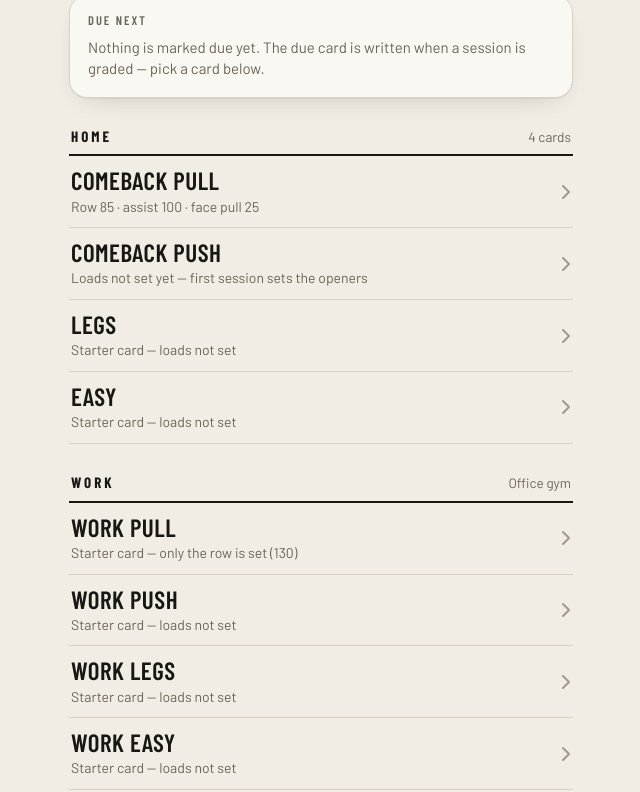
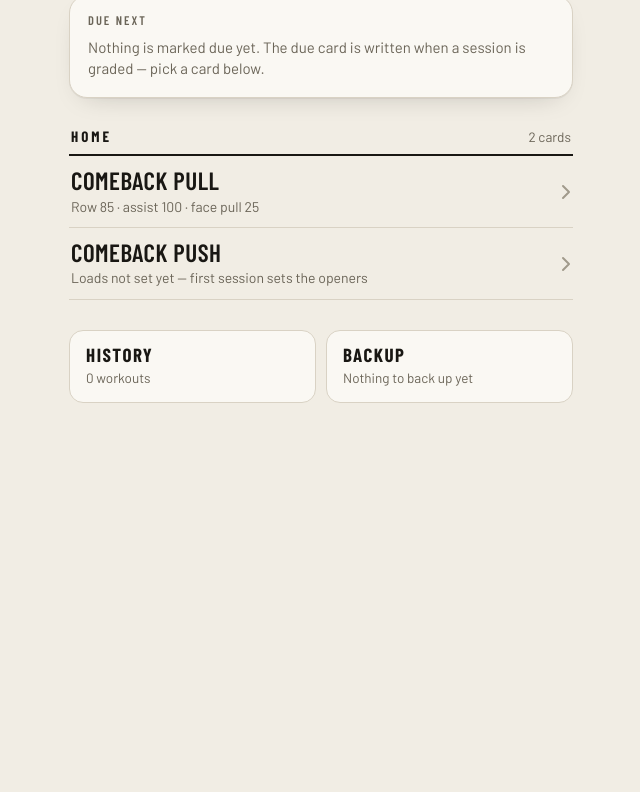
Before and after one commit to Xbloooooo/gym, a plain HTML site: page index.html in a window 1280 px wide. Shown: the part 85-877 px from the top of the page, without its empty margins (319-959 px from the left). After the commit the page ends 800 px from the top, so only its background shows below. Drawn offline with Linux system fonts and the light colour scheme.

Commit message:
Drop the placeholder cards; start with Comeback Pull and Push (v2026.11.17-4)

```diff
--- a/index.html
+++ b/index.html
@@ -205,7 +205,7 @@ input[type=file]{display:none}
    defaultWeight / defaultReps / target / note, the routine blurb,
    and TARGETS below.
    ===================================================================== */
-const VERSION = "2026.11.17-3";
+const VERSION = "2026.11.17-4";
 
 // Home targets card. A label written when a session is graded, not computed.
 const TARGETS = {
@@ -222,9 +222,9 @@ const LANES = [
   { key: "daypass", label: "Day-pass", venue: "Unity",       prefix: "unity_" }
 ];
 
-/* STARTER CARDS, except where a card is marked real. Starter exercise names are placeholders with loads unset —
-   replace with the real cards. Warm-ups are first and never optional.
-   Rests: main row/press 120 · assisted pull-up 150 · face pull / rear delt 90
+/* Cards. Only the two real ones for now; a lane shows up on the home screen once it has a card.
+   Ids still to come: legs, easy (home) · work_pull, work_push, work_legs, work_easy · unity_pull, unity_push.
+   Rests that have worked: main row/press 120 · assisted pull-up 150 · face pull / rear delt 90
    · arms 75 · easy finisher 60. */
 const ROUTINES = [
   // Real card: Hevy routine "Comeback Pull" (hevy.com/routine/Sw3uOnimAp7), copied 17 Nov. No warm-up row in the source.
@@ -259,61 +259,6 @@ const ROUTINES = [
     { name: "Barbell bench press", sets: 2, repTarget: "12", log: "bar", defaultReps: "12", cue: "Stretch · slow eccentric." },
     { name: "Push-up", sets: 2, rest: 60, log: "bodyweight", note: "Mechanical drop OK." }
   ]},
-  { id: "legs", name: "Legs", blurb: "Starter card — loads not set", exercises: [
-    { name: "Bodyweight squat (warm-up)", sets: 2, repTarget: "12", rest: 60, log: "bodyweight" },
-    { name: "Goblet squat", sets: 3, repTarget: "8-12", rest: 120, log: "kb" },
-    { name: "Romanian deadlift", sets: 3, repTarget: "8-12", rest: 120, log: "db" },
-    { name: "Split squat", sets: 3, repTarget: "8-10", rest: 90, log: "db" },
-    { name: "Calf raise", sets: 3, repTarget: "12-15", rest: 60, log: "bodyweight" }
-  ]},
-  { id: "easy", name: "Easy", blurb: "Starter card — loads not set", exercises: [
-    { name: "Walk", sets: 1, repTarget: "20 min", rest: 60, log: "bodyweight" },
-    { name: "Dead hang", sets: 2, repTarget: "30 s", rest: 60, log: "bodyweight" },
-    { name: "Plank", sets: 2, repTarget: "45 s", rest: 60, log: "bodyweight" }
-  ]},
-
-  { id: "work_pull", name: "Work Pull", blurb: "Starter card — only the row is set (130)", exercises: [
-    { name: "Seated row (warm-up)", sets: 1, repTarget: "12", rest: 60, log: "cable" },
-    { name: "Seated row", sets: 3, repTarget: "10-12", rest: 120, target: "130", log: "cable", defaultWeight: 130, defaultReps: "12" },
-    { name: "Assisted pull-up", sets: 3, repTarget: "6-10", rest: 150, log: "assist" },
-    { name: "Face pull", sets: 3, repTarget: "12-15", rest: 90, log: "cable" },
-    { name: "Single-arm rear delt", sets: 2, repTarget: "12-15", rest: 90, log: "cable" },
-    { name: "Cable curl", sets: 3, repTarget: "10-12", rest: 75, log: "cable" }
-  ]},
-  { id: "work_push", name: "Work Push", blurb: "Starter card — loads not set", exercises: [
-    { name: "Chest press (warm-up)", sets: 1, repTarget: "12", rest: 60, log: "machine" },
-    { name: "Chest press", sets: 3, repTarget: "8-12", rest: 120, log: "machine" },
-    { name: "Shoulder press", sets: 3, repTarget: "8-12", rest: 120, log: "machine" },
-    { name: "Assisted dip", sets: 3, repTarget: "6-10", rest: 150, log: "assist" },
-    { name: "Triceps pushdown", sets: 3, repTarget: "10-12", rest: 75, log: "cable" }
-  ]},
-  { id: "work_legs", name: "Work Legs", blurb: "Starter card — loads not set", exercises: [
-    { name: "Leg press (warm-up)", sets: 1, repTarget: "12", rest: 60, log: "machine" },
-    { name: "Leg press", sets: 3, repTarget: "8-12", rest: 120, log: "machine" },
-    { name: "Smith squat", sets: 3, repTarget: "8-10", rest: 120, log: "bar", note: "Bar not weighed — log added plates only." },
-    { name: "Leg curl", sets: 3, repTarget: "10-12", rest: 90, log: "machine" },
-    { name: "Calf raise", sets: 3, repTarget: "12-15", rest: 60, log: "machine" }
-  ]},
-  { id: "work_easy", name: "Work Easy", blurb: "Starter card — loads not set", exercises: [
-    { name: "Treadmill walk", sets: 1, repTarget: "15 min", rest: 60, log: "bodyweight" },
-    { name: "Face pull", sets: 2, repTarget: "15", rest: 90, log: "cable" },
-    { name: "Plank", sets: 2, repTarget: "45 s", rest: 60, log: "bodyweight" }
-  ]},
-
-  { id: "unity_pull", name: "Unity Pull", blurb: "Starter card — loads not set", exercises: [
-    { name: "Lat pulldown (warm-up)", sets: 1, repTarget: "12", rest: 60, log: "cable" },
-    { name: "Lat pulldown", sets: 3, repTarget: "8-12", rest: 120, log: "cable" },
-    { name: "Seated row", sets: 3, repTarget: "10-12", rest: 120, log: "cable" },
-    { name: "Face pull", sets: 3, repTarget: "12-15", rest: 90, log: "cable" },
-    { name: "Cable curl", sets: 3, repTarget: "10-12", rest: 75, log: "cable" }
-  ]},
-  { id: "unity_push", name: "Unity Push", blurb: "Starter card — loads not set", exercises: [
-    { name: "Chest press (warm-up)", sets: 1, repTarget: "12", rest: 60, log: "machine" },
-    { name: "Chest press", sets: 3, repTarget: "8-12", rest: 120, log: "machine" },
-    { name: "Shoulder press", sets: 3, repTarget: "8-12", rest: 120, log: "machine" },
-    { name: "Assisted dip", sets: 3, repTarget: "6-10", rest: 150, log: "assist" },
-    { name: "Triceps pushdown", sets: 3, repTarget: "10-12", rest: 75, log: "cable" }
-  ]}
 ];
 
 // Log law: what goes in the weight box.
```
Also changed, not shown: 1 other file.
